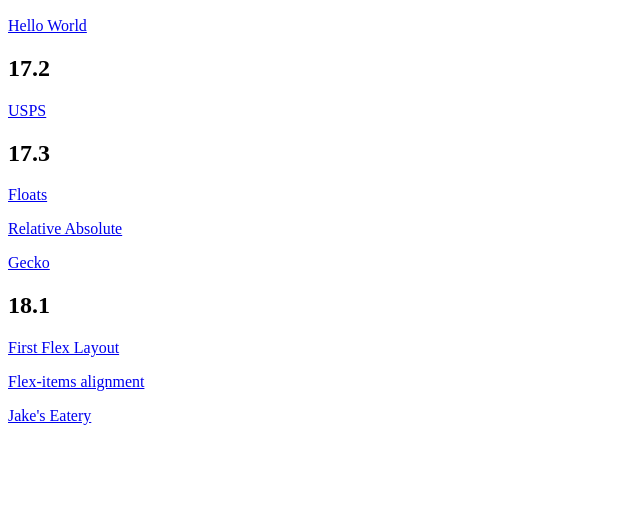
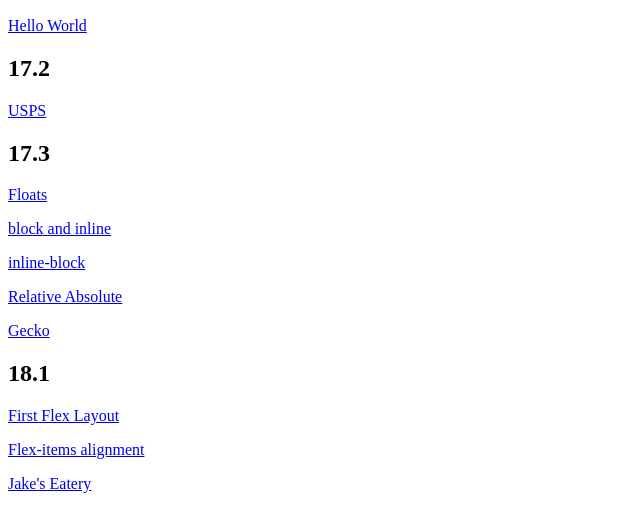
Before and after one commit to lasallejs/classroom-activities, a plain HTML site: page index.html in a window 1280 px wide. Shown: the part 110-642 px from the top of the page, without its empty margins (0-640 px from the left). Drawn offline with Linux system fonts and the light colour scheme.

Commit message:
home screen

```diff
--- a/index.html
+++ b/index.html
@@ -19,6 +19,8 @@
 
     <h2>17.3 </h2>
     <p><a href="17.3_activities/01_Positioning_Elements/1_floats/unsolved/index.html">Floats</a> </p>
+    <p> <a href="17.3_activities/01_Positioning_Elements/2_block_and_inline_elements/unsolved/index.html">block and inline</a></p>
+    <p> <a href="17.3_activities/01_Positioning_Elements/3_inline_block_elements/unsolved/index.html">inline-block</a></p>
     <p><a href="17.3_activities/02_Positioning_Relative_Absolute/unsolved/index.html">Relative Absolute</a> </p>
     <p><a href="17.3_activities/favorite_pet_gecko/index.html">Gecko </a> </p>
 
```
